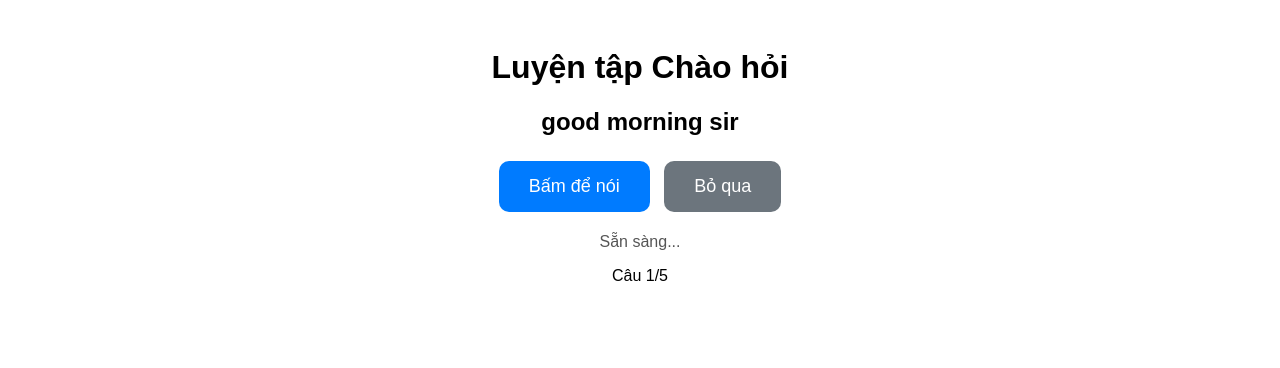
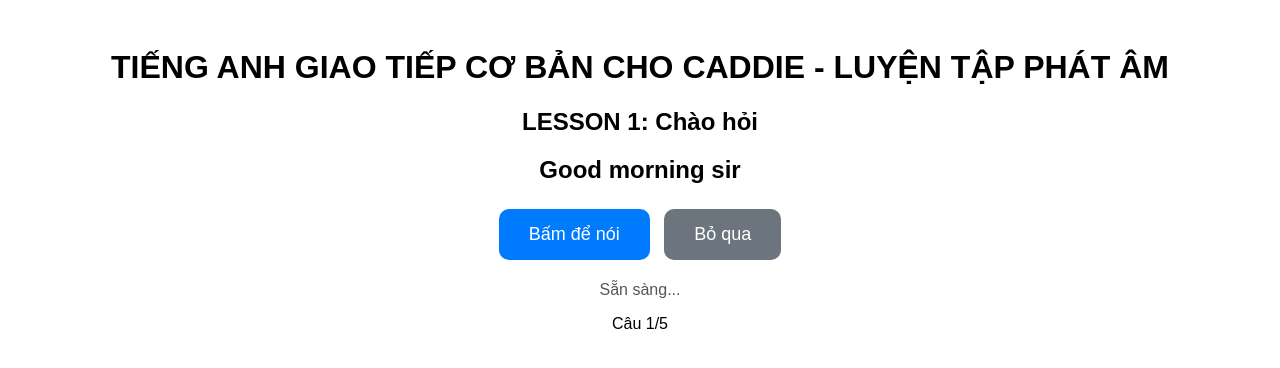
Before and after one commit to vnteam247-hub/Caddie-pronunciation, a plain HTML site: page index.html in a window 1280 px wide. Drawn offline with Linux system fonts and the light colour scheme.

Commit message:
Update script0.html

```diff
--- a/index.html
+++ b/index.html
@@ -2,7 +2,8 @@
 <html lang="vi">
 <head>
     <meta charset="UTF-8">
-    <title>Luyện phát âm Caddie</title>
+    <!-- Tên script: script0 -->
+    <title>TIẾNG ANH GIAO TIẾP CƠ BẢN CHO CADDIE - LUYỆN TẬP PHÁT ÂM</title>
     <style>
         body { font-family: sans-serif; text-align: center; padding: 20px; }
         .btn-group { margin-top: 20px; }
@@ -15,7 +16,9 @@
     </style>
 </head>
 <body>
-    <h1>Luyện tập Chào hỏi</h1>
+    <h1>TIẾNG ANH GIAO TIẾP CƠ BẢN CHO CADDIE - LUYỆN TẬP PHÁT ÂM</h1>
+    <h2>LESSON 1: Chào hỏi</h2>
+
     <div id="question"></div>
     <div class="btn-group">
         <button id="speak-btn" onclick="startListening()">Bấm để nói</button>
@@ -26,12 +29,13 @@
     <p id="progress"></p>
 
     <script>
+        // Danh sách câu hỏi đã viết hoa chữ cái đầu
         const sentences = [
-            "good morning sir",
-            "good afternoon madam",
-            "my name is caddie",
-            "i will be your caddie today",
-            "it is a pleasure to serve you"
+            "Good morning sir",
+            "Good afternoon madam",
+            "My name is caddie",
+            "I will be your caddie today",
+            "It is a pleasure to serve you"
         ];
         let currentIndex = 0;
         let correctCount = 0;
@@ -39,7 +43,7 @@
 
         function showQuestion() {
             if (currentIndex < sentences.length) {
-                document.getElementById('question').innerText = sentences[currentIndex];
+                document.getElementById('question').innerText = sentences[currentIndex].charAt(0).toUpperCase() + sentences[currentIndex].slice(1);
                 document.getElementById('progress').innerText = "Câu " + (currentIndex + 1) + "/" + sentences.length;
                 document.getElementById('status').innerText = "Sẵn sàng...";
             } else {
@@ -70,7 +74,7 @@
             recognition.onstart = () => { document.getElementById('status').innerText = "Đang lắng nghe..."; };
             recognition.onresult = function(event) {
                 const transcript = event.results[0][0].transcript.toLowerCase();
-                if (transcript.includes(sentences[currentIndex])) {
+                if (transcript.includes(sentences[currentIndex].toLowerCase())) {
                     correctCount++;
                     document.getElementById('status').innerText = "✅ Chính xác!";
                     setTimeout(() => { currentIndex++; showQuestion(); }, 1500);
```
